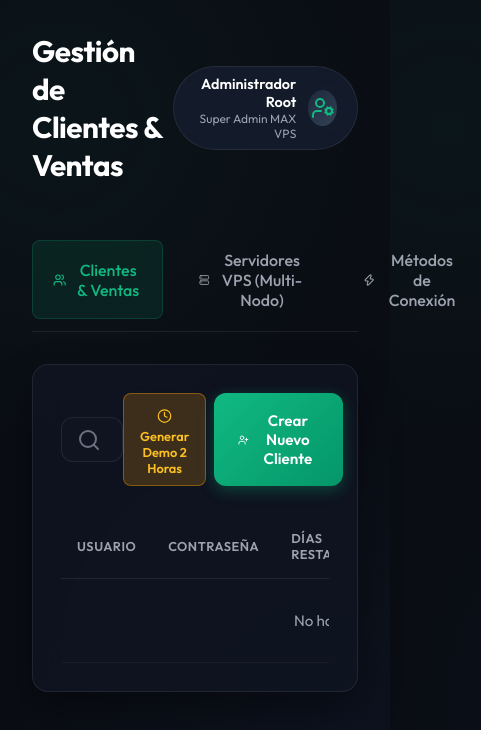
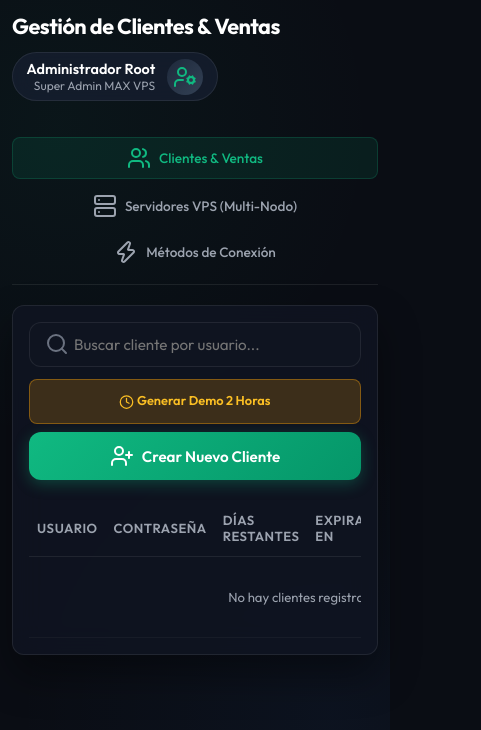
Before and after one commit to JuandeMx/MAXIMUS, a plain HTML site: page web-panel/index.html in a window 390 px wide. Shown: the whole page, 481 px wide, since content can reach past the window. Drawn offline with nearby package versions, Linux system fonts and the light colour scheme; no server answers.

Commit message:
style: add responsive mobile CSS design for smartphones and tablets

```diff
--- a/web-panel/style.css
+++ b/web-panel/style.css
@@ -498,3 +498,103 @@ textarea.form-control {
   to { transform: rotate(360deg); }
 }
 .spin { animation: spin 1.2s linear infinite; }
+
+/* ==========================================================================
+   RESPONSIVE DESIGN SYSTEM (TELEFONOS / SMARTPHONES / TABLETS)
+   ========================================================================== */
+@media screen and (max-width: 768px) {
+  body {
+    padding: 0.75rem;
+  }
+
+  .container {
+    width: 100%;
+  }
+
+  .top-header {
+    flex-direction: column;
+    align-items: flex-start;
+    gap: 0.75rem;
+    margin-bottom: 1.25rem;
+  }
+
+  .header-title h1 {
+    font-size: 1.35rem;
+  }
+
+  .admin-badge {
+    align-self: flex-start;
+    padding: 0.35rem 0.85rem;
+  }
+
+  .nav-tabs {
+    flex-wrap: wrap;
+    gap: 0.4rem;
+    margin-bottom: 1.25rem;
+  }
+
+  .tab-btn {
+    flex: 1 1 auto;
+    justify-content: center;
+    font-size: 0.85rem;
+    padding: 0.5rem 0.75rem;
+  }
+
+  .main-card {
+    padding: 1rem;
+    border-radius: var(--radius-md);
+  }
+
+  .controls-bar {
+    flex-direction: column;
+    align-items: stretch;
+    gap: 0.75rem;
+    margin-bottom: 1.25rem;
+  }
+
+  .search-box {
+    width: 100%;
+  }
+
+  .controls-bar > div {
+    flex-direction: column;
+    width: 100%;
+  }
+
+  .btn-primary, .btn-sm {
+    width: 100%;
+    justify-content: center;
+  }
+
+  th, td {
+    padding: 0.75rem 0.5rem;
+    font-size: 0.82rem;
+  }
+
+  .action-btns {
+    flex-direction: column;
+    gap: 0.3rem;
+  }
+
+  .modal-overlay {
+    padding: 0.5rem;
+  }
+
+  .modal-box {
+    width: 100% !important;
+    max-height: 90vh;
+    overflow-y: auto;
+    padding: 1.25rem;
+  }
+
+  .proto-row {
+    flex-direction: column;
+    align-items: flex-start;
+    gap: 0.5rem;
+  }
+
+  .proto-actions {
+    width: 100%;
+    justify-content: space-between;
+  }
+}
```
